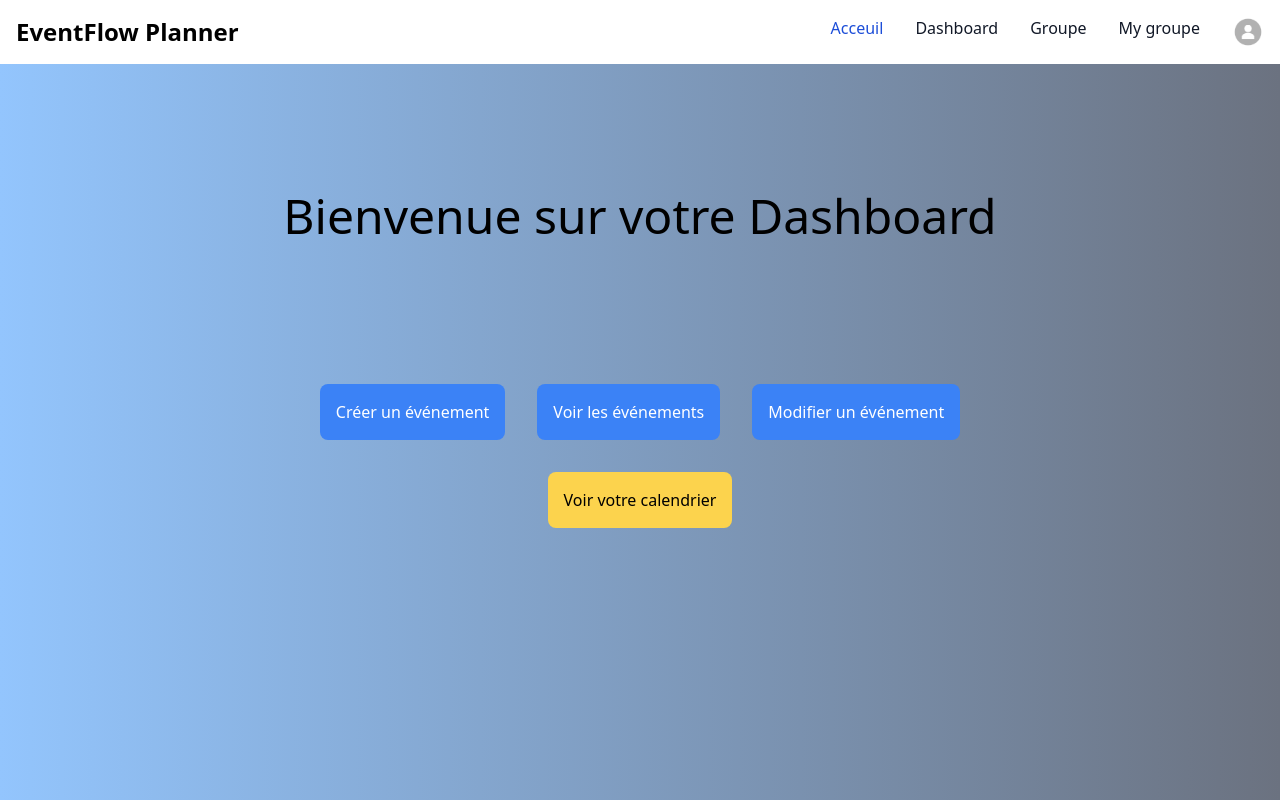
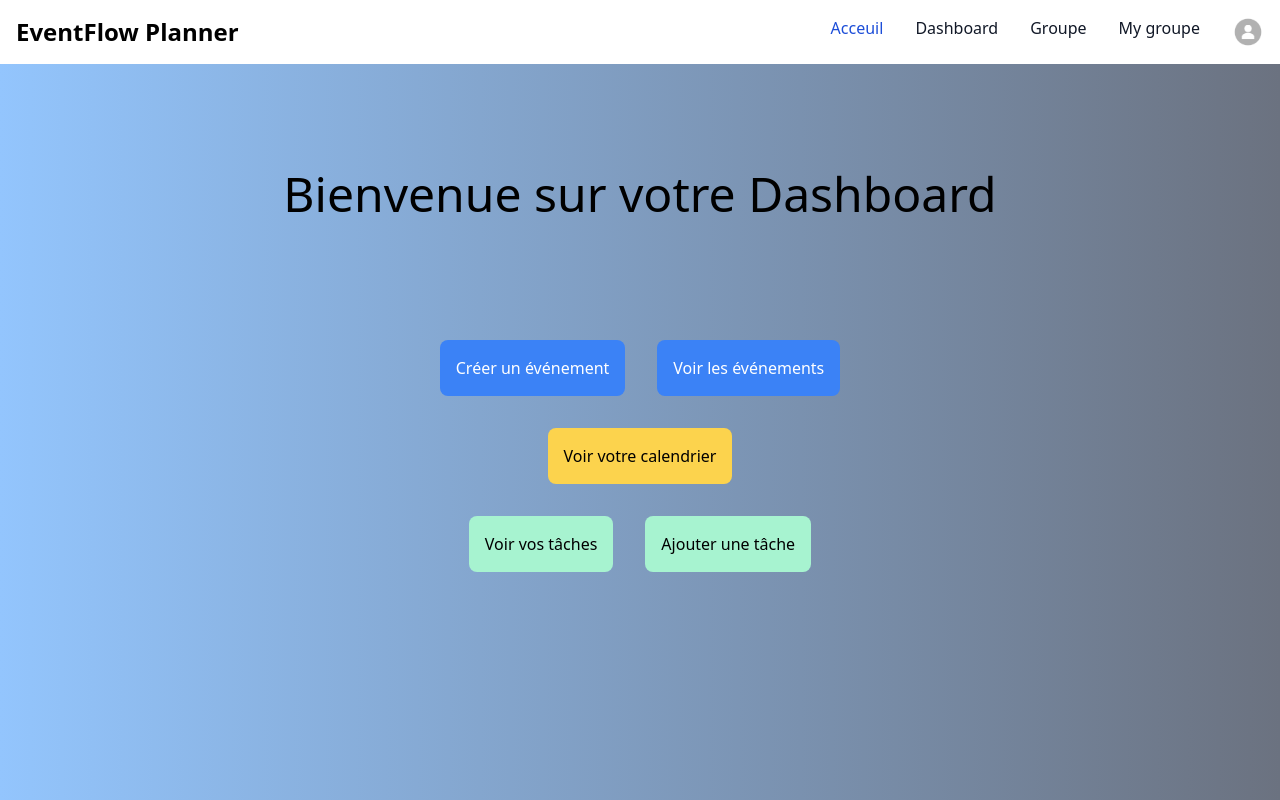
Before and after one commit to PureLeafGreen/applicationTache, a React (Create React App) app in the folder application-tache-react/: page /user/1/dashboard in a window 1280 px wide. Built offline with nearby package versions, Linux system fonts and the light colour scheme; sample sign-in values are in the browser's storage.

Commit message:
Ajout des lien pour creer et voir tache perso

```diff
--- a/application-tache-react/src/Components/Dashboard.js
+++ b/application-tache-react/src/Components/Dashboard.js
@@ -26,10 +26,13 @@ function Dashboard() {
                     <div className={"flex flex-row justify-around items-center"}>
                         <a href={"/user/" + user.id + "/dayDetails/addEvent"} className={"p-4 m-4 bg-blue-500 text-white rounded-lg"}>Créer un événement</a>
                         <a href={"/user/" + user.id + "/events"} className={"p-4 m-4 bg-blue-500 text-white rounded-lg"}>Voir les événements</a>
-                        <a href={"/user/" + user.id + "/events/edit"} className={"p-4 m-4 bg-blue-500 text-white rounded-lg"}>Modifier un événement</a>
                     </div>
                     <div className={"flex flex-row justify-around items-center"}>
                         <a href={"/user/" + user.id + "/calendar"} className={"p-4 m-4 bg-amber-300 text-black rounded-lg"}>Voir votre calendrier</a>
+                    </div>
+                    <div className={"flex flex-row justify-around items-center"}>
+                        <a href={"/user/" + user.id + "/taches"} className={"p-4 m-4 bg-emerald-200 text-black rounded-lg"}>Voir vos tâches</a>
+                        <a href={"/user/" + user.id + "/taches/add"} className={"p-4 m-4 bg-emerald-200 text-black rounded-lg"}>Ajouter une tâche</a>
                     </div>
                 </>
                     :
```
